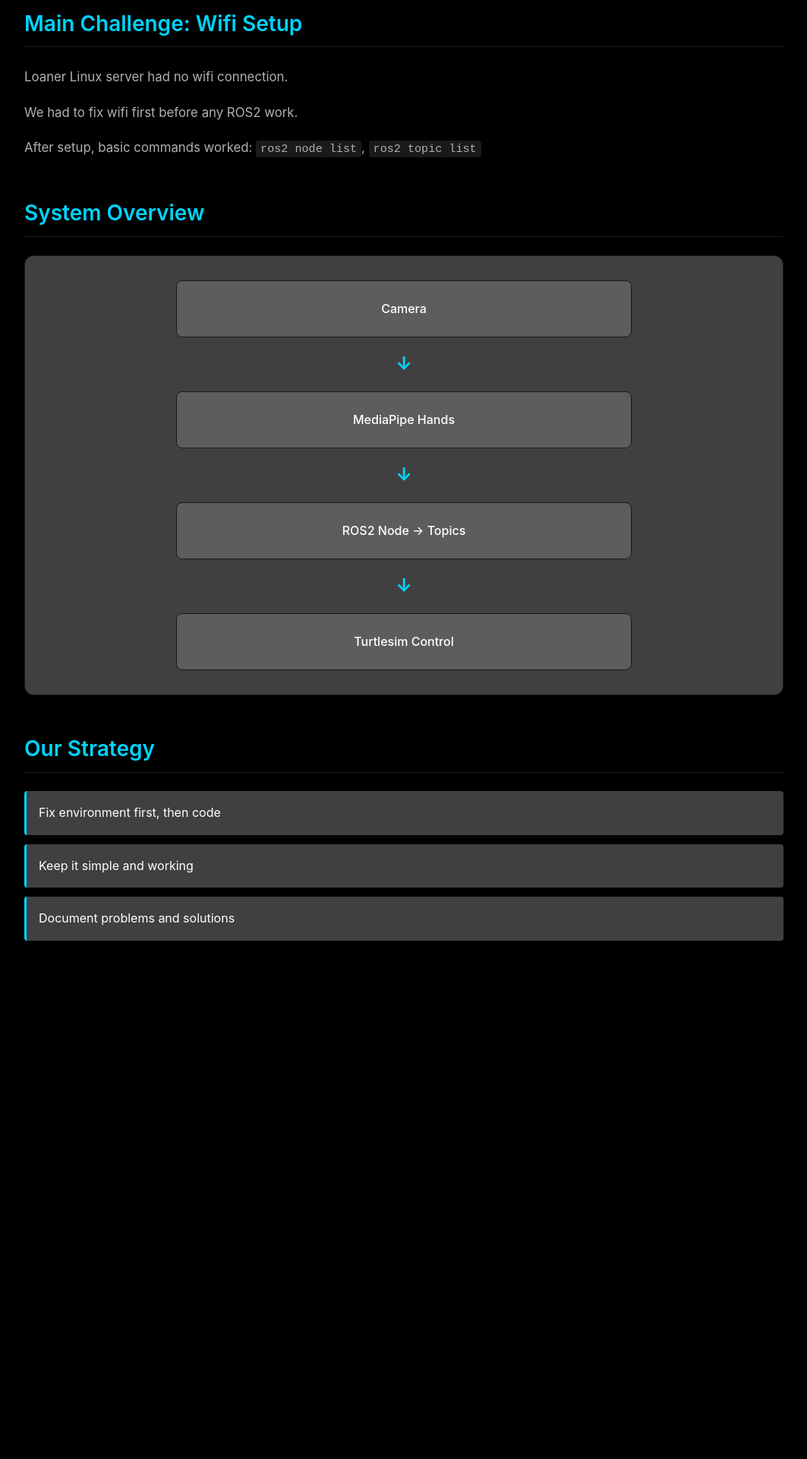
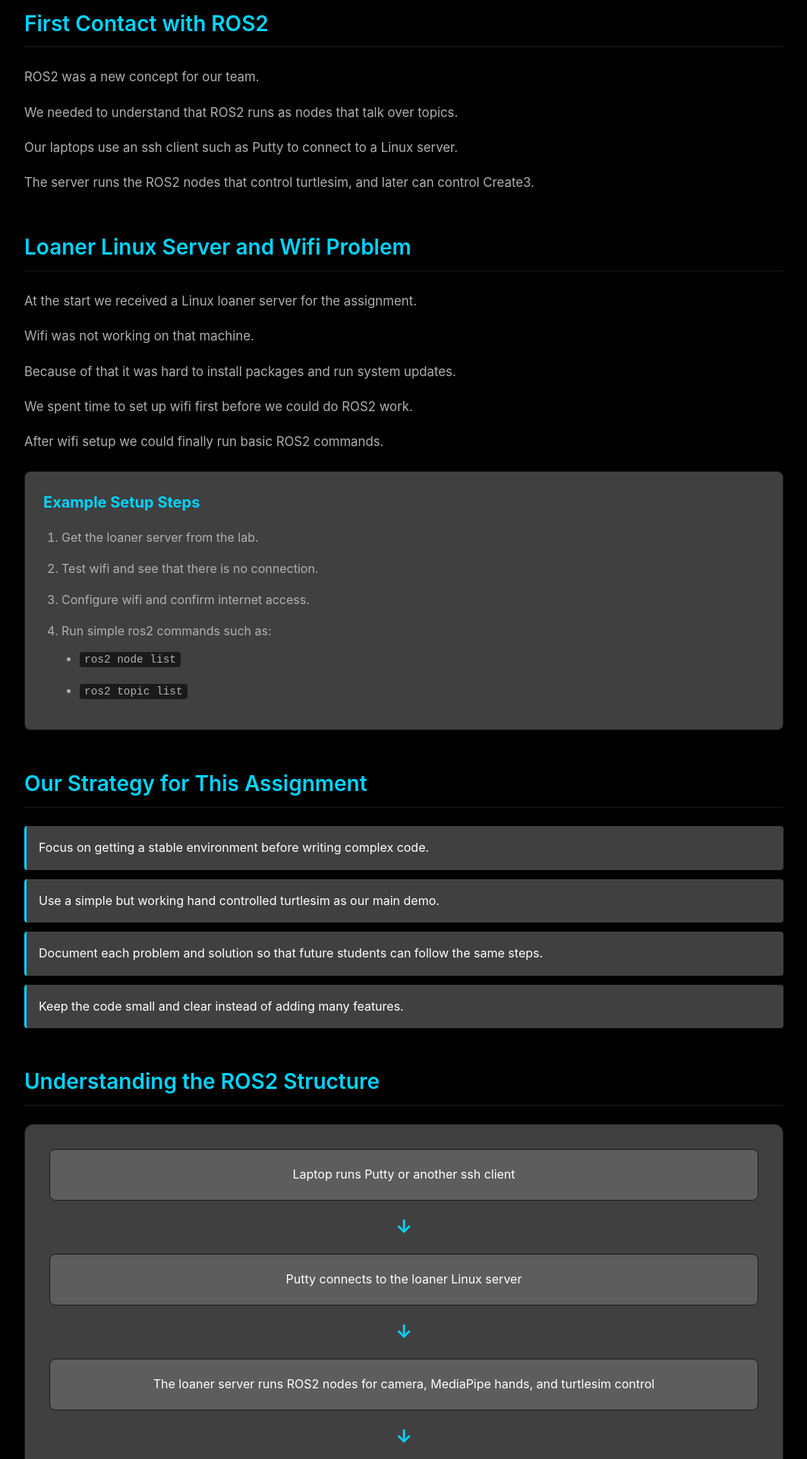
Before and after one commit to LannieYoo/presentation_aitech, a React (Vite) app: page /presentation_aitech/ros2-setup in a window 1280 px wide. Shown: the part 640-2560 px from the top of the page at 76% size, without its empty margins (108-1171 px from the left). Before the commit the page ends 1990 px from the top, so only its background shows below. Built offline with nearby package versions, Linux system fonts and the light colour scheme.

Commit message:
Update presentation pages with expanded content and improve UI styling

```diff
--- a/src/components/Pagination.css
+++ b/src/components/Pagination.css
@@ -7,6 +7,7 @@
   z-index: 100;
   backdrop-filter: blur(10px);
   background-color: rgba(10, 10, 10, 0.95);
+  box-shadow: 0 2px 8px rgba(0, 0, 0, 0.5), 0 1px 0 rgba(255, 255, 255, 0.05) inset;
 }
 
 .pagination-container {
--- a/src/pages/CameraTurtlesim.jsx
+++ b/src/pages/CameraTurtlesim.jsx
@@ -9,41 +9,60 @@ function CameraTurtlesim() {
       </div>
 
       <section className="section">
-        <h2>Camera Issue & Solution</h2>
-        <p>VMware camera detection was unstable → Switched to loaner laptop</p>
-        <p>Loaner laptop camera worked perfectly with MediaPipe hands</p>
+        <h2>Camera Problem on VMware</h2>
+        <p>At first we tried to use a virtual machine on a personal laptop.</p>
+        <p>Inside VMware the camera was not detected in a stable way.</p>
+        <p>We spent a lot of time trying to make the camera work.</p>
+        <p>Because the camera was not reliable it was hard to test MediaPipe.</p>
       </section>
 
       <section className="section">
-        <h2>Implementation</h2>
+        <h2>Switch to Loaner Laptop for Camera and Vision</h2>
+        <p>We changed the plan and used the loaner laptop directly for vision.</p>
+        <p>On the loaner laptop the camera worked much better.</p>
+        <p>MediaPipe hands could detect the hand landmarks in real time.</p>
+        <p>This change saved time and made the vision part possible.</p>
+      </section>
+
+      <section className="section">
+        <h2>Move and Hands Python Files</h2>
         <div className="two-column">
           <div className="column">
-            <h3>Hands File</h3>
-            <p>Reads camera, uses MediaPipe to track hand landmarks</p>
+            <h3>Move File</h3>
+            <p>One python file sends move commands to turtlesim.</p>
+            <p>It publishes linear and angular velocity to a turtlesim command topic.</p>
           </div>
           <div className="column">
-            <h3>Move File</h3>
-            <p>Publishes velocity commands to turtlesim</p>
+            <h3>Hands File</h3>
+            <p>Another python file reads camera frames from the camera.</p>
+            <p>It uses MediaPipe hands to track the hand.</p>
+            <p>It maps hand positions or gestures to motion commands.</p>
           </div>
         </div>
       </section>
 
       <section className="section">
-        <h2>Control Flow</h2>
+        <h2>Full Flow for Hand Controlled Turtle</h2>
         <div className="flow-diagram">
-          <div className="flow-item">Camera → MediaPipe Hands</div>
+          <div className="flow-item">Camera captures the hand</div>
           <div className="flow-arrow">↓</div>
-          <div className="flow-item">ROS2 Node → Velocity Messages</div>
+          <div className="flow-item">MediaPipe hands finds key points in the image</div>
           <div className="flow-arrow">↓</div>
-          <div className="flow-item">Turtlesim Moves</div>
+          <div className="flow-item">A ROS2 node converts the hand data to velocity messages</div>
+          <div className="flow-arrow">↓</div>
+          <div className="flow-item">Turtlesim subscriber receives the messages and moves the turtle</div>
         </div>
       </section>
 
       <section className="section">
-        <h2>Key Commands</h2>
+        <h2>Example Commands</h2>
         <div className="code-block">
-          <code>ros2 run aisd_vision hands</code><br />
-          <code>ros2 run aisd_motion move</code><br />
+          <code>ros2 run aisd_vision hands</code>
+        </div>
+        <div className="code-block">
+          <code>ros2 run aisd_motion move</code>
+        </div>
+        <div className="code-block">
           <code>ros2 run turtlesim turtlesim_node</code>
         </div>
       </section>
--- a/src/pages/Introduction.jsx
+++ b/src/pages/Introduction.jsx
@@ -18,12 +18,10 @@ function Introduction() {
 
       <section className="section">
         <h2>Goal of Our Project</h2>
-        <ul className="key-points">
-          <li>Use a camera and MediaPipe hands to control turtlesim.</li>
-          <li>Understand how ROS2 nodes, topics, publishers, and subscribers work together.</li>
-          <li>Learn from real environment problems such as wifi setup, camera support, and network delay.</li>
-          <li>Prepare useful tips for future students who will do the same labs.</li>
-        </ul>
+        <p>Use a camera and MediaPipe hands to control turtlesim.</p>
+        <p>Understand how ROS2 nodes, topics, publishers, and subscribers work together.</p>
+        <p>Learn from real environment problems such as wifi setup, camera support, and network delay.</p>
+        <p>Prepare useful tips for future students who will do the same labs.</p>
       </section>
 
       <section className="section">
--- a/src/pages/Page.css
+++ b/src/pages/Page.css
@@ -420,12 +420,10 @@
   align-items: center;
   justify-content: center;
   background:
-    linear-gradient(135deg, var(--bg-primary) 0%, var(--bg-secondary) 100%),
-    /* Hexagon pattern */
-    repeating-linear-gradient(0deg, transparent, transparent 2px, rgba(0, 212, 255, 0.02) 2px, rgba(0, 212, 255, 0.02) 4px),
-    repeating-linear-gradient(60deg, transparent, transparent 2px, rgba(0, 212, 255, 0.02) 2px, rgba(0, 212, 255, 0.02) 4px),
-    repeating-linear-gradient(120deg, transparent, transparent 2px, rgba(0, 212, 255, 0.02) 2px, rgba(0, 212, 255, 0.02) 4px);
-  background-size: 100% 100%, 100px 100px, 100px 100px, 100px 100px;
+    linear-gradient(135deg, #111111 0%, var(--bg-secondary) 100%),
+    url('/images/pattern.svg');
+  background-size: 100% 100%, 120px 120px;
+  background-repeat: no-repeat, repeat;
   position: relative;
   overflow: hidden;
 }
@@ -453,26 +451,12 @@
   right: 0;
   bottom: 0;
   background-image:
-    /* Grid pattern */
-    linear-gradient(rgba(0, 212, 255, 0.08) 1px, transparent 1px),
-    linear-gradient(90deg, rgba(0, 212, 255, 0.08) 1px, transparent 1px),
-    /* Dot pattern */
-    radial-gradient(circle, rgba(0, 212, 255, 0.15) 1.5px, transparent 1.5px),
-    /* Diagonal lines */
-    repeating-linear-gradient(45deg, transparent, transparent 10px, rgba(0, 212, 255, 0.03) 10px, rgba(0, 212, 255, 0.03) 11px);
-  background-size:
-    80px 80px,
-    80px 80px,
-    50px 50px,
-    100px 100px;
-  background-position:
-    0 0,
-    0 0,
-    25px 25px,
-    0 0;
+    /* Grid overlay */
+    linear-gradient(rgba(0, 212, 255, 0.12) 1px, transparent 1px),
+    linear-gradient(90deg, rgba(0, 212, 255, 0.12) 1px, transparent 1px);
+  background-size: 80px 80px;
   pointer-events: none;
-  opacity: 0.7;
-  animation: patternShift 20s linear infinite;
+  opacity: 0.8;
 }
 
 @keyframes patternShift {
--- a/src/pages/ROS2Setup.jsx
+++ b/src/pages/ROS2Setup.jsx
@@ -31,32 +31,58 @@ function ROS2Setup() {
       </section>
 
       <section className="section">
-        <h2>Main Challenge: Wifi Setup</h2>
-        <p>Loaner Linux server had no wifi connection.</p>
-        <p>We had to fix wifi first before any ROS2 work.</p>
-        <p>After setup, basic commands worked: <code>ros2 node list</code>, <code>ros2 topic list</code></p>
+        <h2>First Contact with ROS2</h2>
+        <p>ROS2 was a new concept for our team.</p>
+        <p>We needed to understand that ROS2 runs as nodes that talk over topics.</p>
+        <p>Our laptops use an ssh client such as Putty to connect to a Linux server.</p>
+        <p>The server runs the ROS2 nodes that control turtlesim, and later can control Create3.</p>
       </section>
 
       <section className="section">
-        <h2>System Overview</h2>
-        <div className="flow-diagram">
-          <div className="flow-item">Camera</div>
-          <div className="flow-arrow">↓</div>
-          <div className="flow-item">MediaPipe Hands</div>
-          <div className="flow-arrow">↓</div>
-          <div className="flow-item">ROS2 Node → Topics</div>
-          <div className="flow-arrow">↓</div>
-          <div className="flow-item">Turtlesim Control</div>
+        <h2>Loaner Linux Server and Wifi Problem</h2>
+        <p>At the start we received a Linux loaner server for the assignment.</p>
+        <p>Wifi was not working on that machine.</p>
+        <p>Because of that it was hard to install packages and run system updates.</p>
+        <p>We spent time to set up wifi first before we could do ROS2 work.</p>
+        <p>After wifi setup we could finally run basic ROS2 commands.</p>
+
+        <div className="setup-steps">
+          <h3>Example Setup Steps</h3>
+          <ol>
+            <li>Get the loaner server from the lab.</li>
+            <li>Test wifi and see that there is no connection.</li>
+            <li>Configure wifi and confirm internet access.</li>
+            <li>Run simple ros2 commands such as:
+              <ul>
+                <li><code>ros2 node list</code></li>
+                <li><code>ros2 topic list</code></li>
+              </ul>
+            </li>
+          </ol>
         </div>
       </section>
 
       <section className="section">
-        <h2>Our Strategy</h2>
+        <h2>Our Strategy for This Assignment</h2>
         <ul className="key-points">
-          <li>Fix environment first, then code</li>
-          <li>Keep it simple and working</li>
-          <li>Document problems and solutions</li>
+          <li>Focus on getting a stable environment before writing complex code.</li>
+          <li>Use a simple but working hand controlled turtlesim as our main demo.</li>
+          <li>Document each problem and solution so that future students can follow the same steps.</li>
+          <li>Keep the code small and clear instead of adding many features.</li>
         </ul>
+      </section>
+
+      <section className="section">
+        <h2>Understanding the ROS2 Structure</h2>
+        <div className="architecture-diagram">
+          <div className="arch-item">Laptop runs Putty or another ssh client</div>
+          <div className="arch-arrow">↓</div>
+          <div className="arch-item">Putty connects to the loaner Linux server</div>
+          <div className="arch-arrow">↓</div>
+          <div className="arch-item">The loaner server runs ROS2 nodes for camera, MediaPipe hands, and turtlesim control</div>
+          <div className="arch-arrow">↓</div>
+          <div className="arch-item">Messages move over topics between these nodes</div>
+        </div>
       </section>
     </div>
   )
```
Also changed, not shown: src/pages/NetworkPerformance.jsx (+32 -11 lines), public/images/pattern.svg (added).
